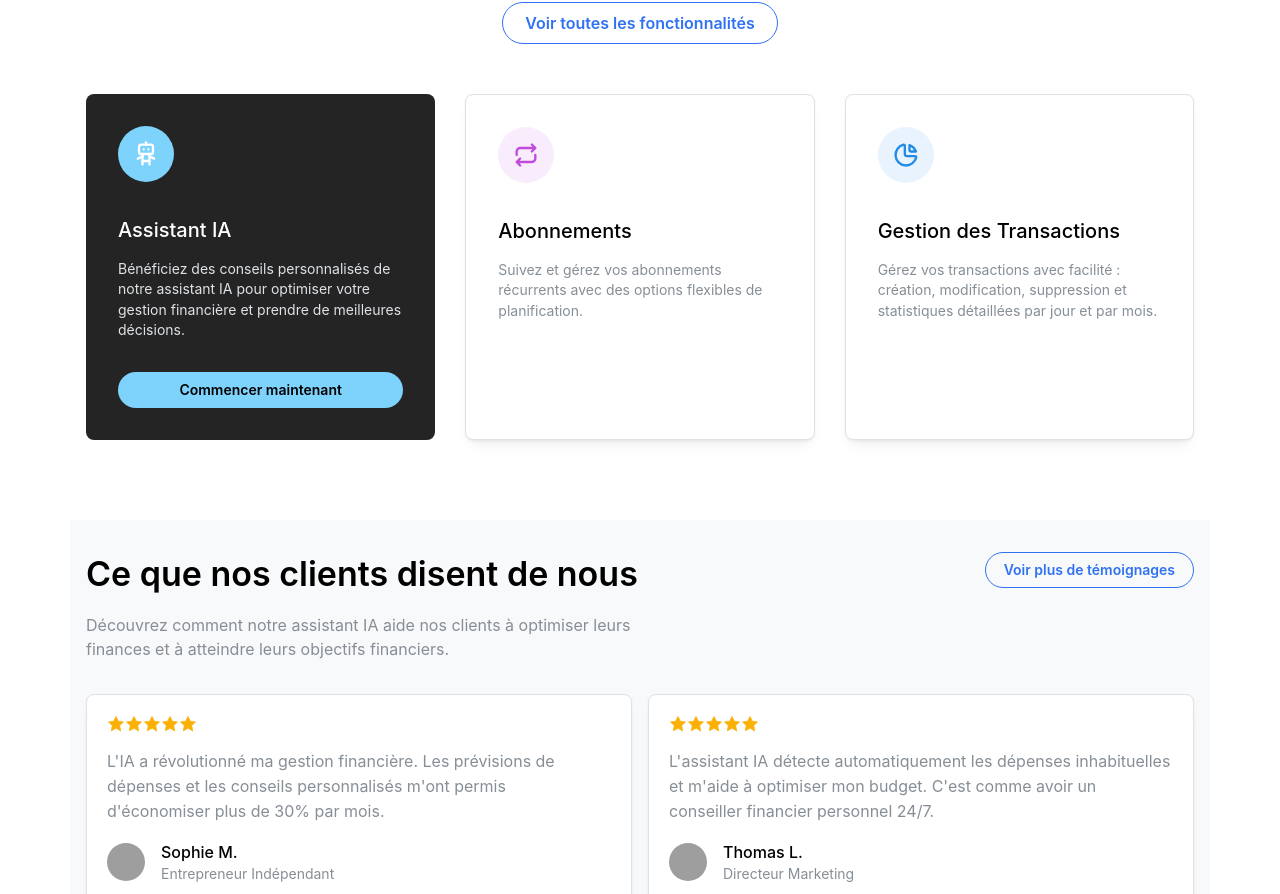
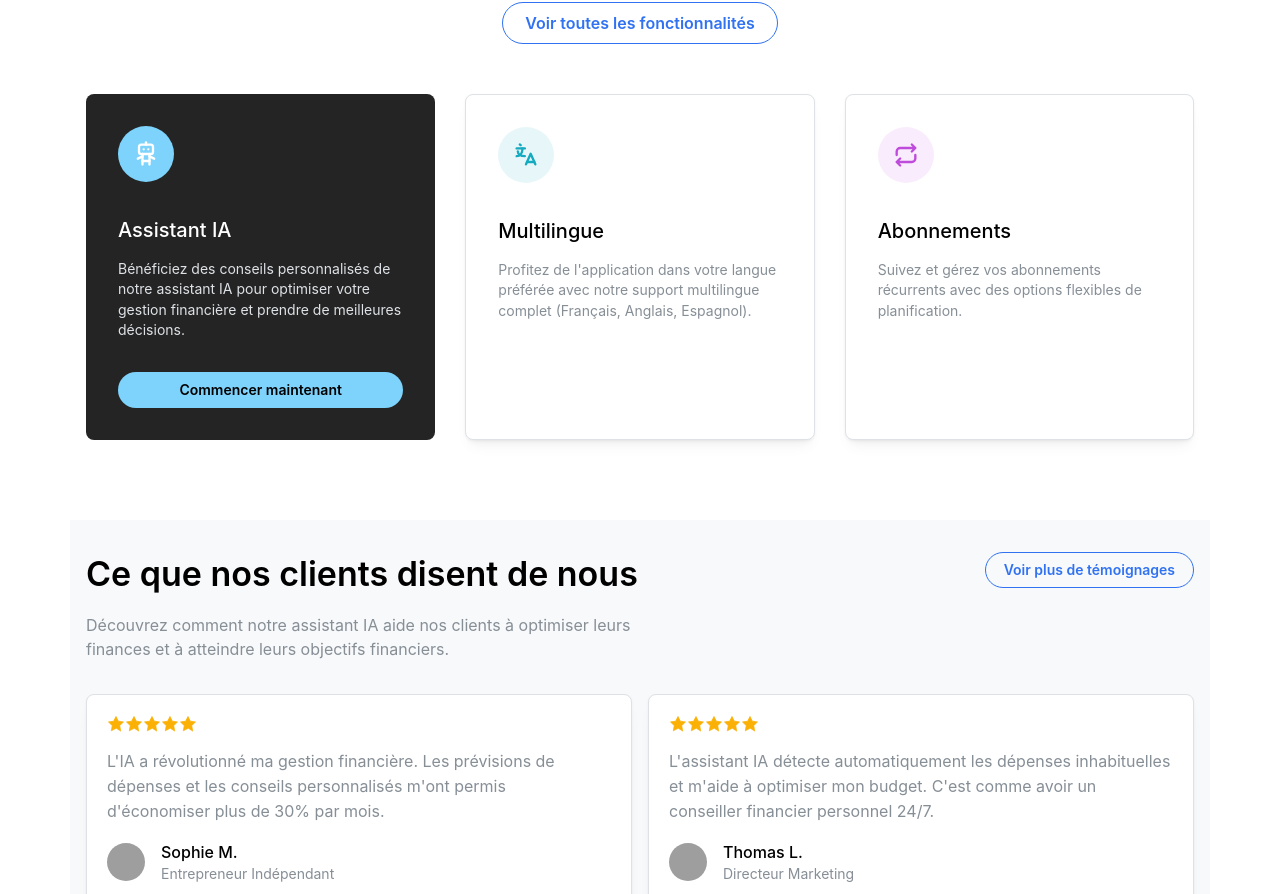
Before and after one commit to yves1da2vinci3/ubank_landingpage, a Next.js app: page / in a window 1280 px wide. Shown: the part 1273-2167 px from the top of the page. Built offline with nearby package versions, Linux system fonts and the light colour scheme; grey boxes are pictures that could not be loaded.

Commit message:
Add multilingual feature to Features component with new language icon

```diff
--- a/components/Feature/index.tsx
+++ b/components/Feature/index.tsx
@@ -4,6 +4,7 @@ import {
   IconCategory,
   IconChartPie,
   IconInfinity,
+  IconLanguage,
   IconRepeat,
   IconRobot,
   IconTarget,
@@ -124,6 +125,13 @@ const features: FeatureCardProps[] = [
     variant: 'highlight' as const,
   },
   {
+    title: 'Multilingue',
+    description:
+      "Profitez de l'application dans votre langue préférée avec notre support multilingue complet (Français, Anglais, Espagnol).",
+    icon: <IconLanguage size={28} />,
+    color: 'cyan',
+  },
+  {
     title: 'Abonnements',
     description:
       'Suivez et gérez vos abonnements récurrents avec des options flexibles de planification.',
```
Also changed, not shown: public/102382-img-9927.webp (added).
